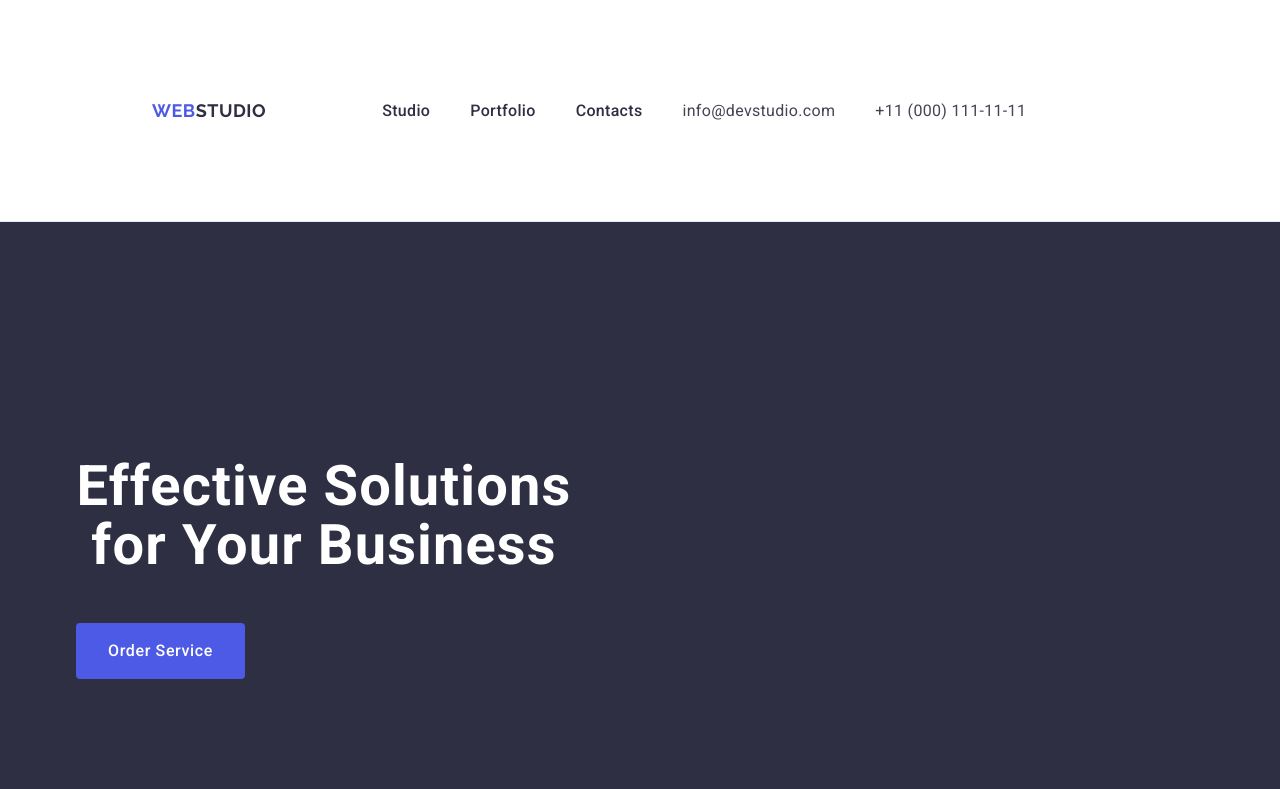
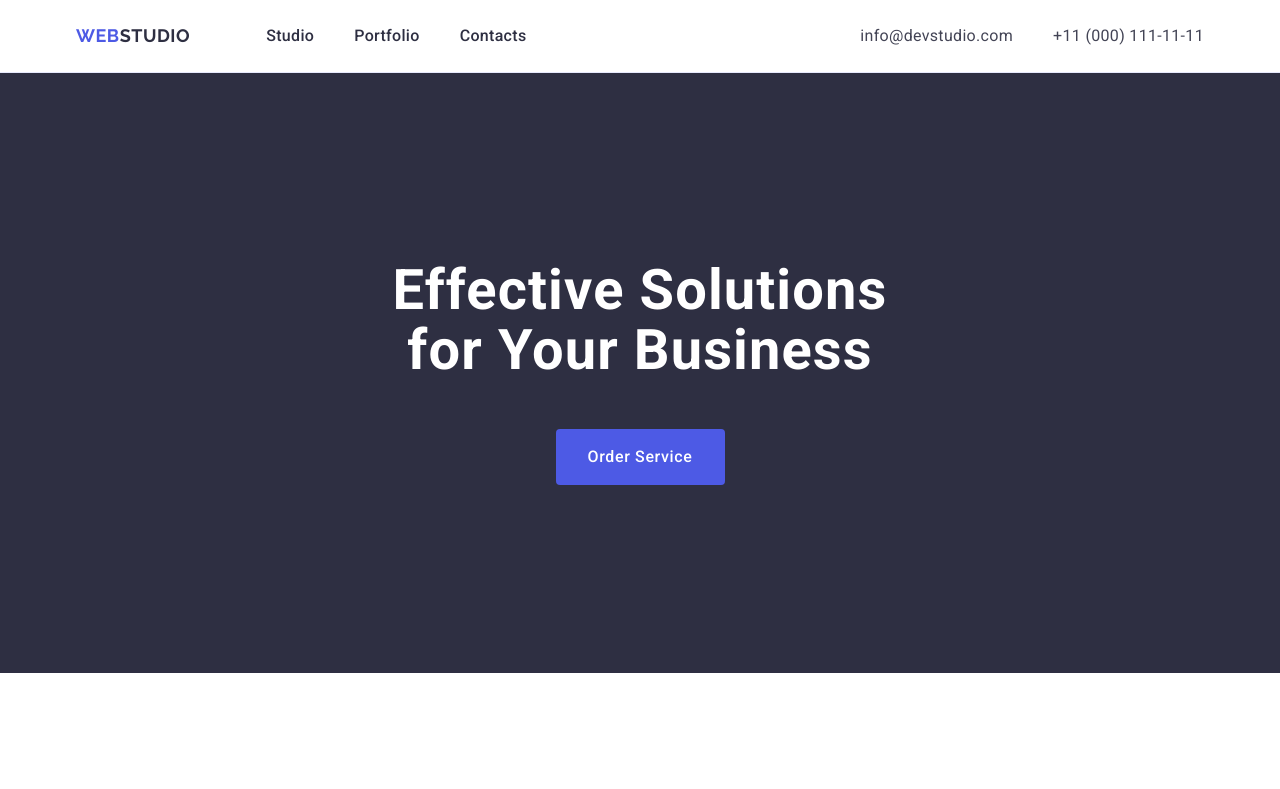
Before and after one commit to masenkq/goit-markup-hw-03, a plain HTML site: page index.html in a window 1280 px wide. Shown: the top 789 px of the page. Drawn offline with nearby package versions, Linux system fonts and the light colour scheme.

Commit message:
last push

```diff
--- a/css/style.css
+++ b/css/style.css
@@ -8,11 +8,25 @@ body {
 img {
     display: block;
 }
-
-a {
+a{
     text-decoration: none;
 }
+ul,
+ol {
+    list-style-type: none;
+    margin: 0;
+    padding: 0;
+}
 
+h1,
+h2,
+h3,
+h4,
+h5,
+h6,
+p {
+    margin: 0;
+}
 .header-container {
     display: flex;
     align-items: center;
@@ -52,7 +66,6 @@ ol {
 .header-nav {
     display: flex;
     align-items: center;
-    padding: 24px 0;
 }
 
 .logo {
@@ -63,7 +76,7 @@ ol {
     letter-spacing: 0.03em;
     text-transform: uppercase;
     color: #4d5ae5;
-    margin: 76px;
+    margin-right: 76px;
     /*motzna k logo-header*/
 }
 
@@ -77,10 +90,11 @@ ol {
 }
 
 .nav-item {
-    padding: 24px 0;
+
 }
 
 .nav-link {
+    display: block;
     font-weight: 500;
     font-size: 16px;
     line-height: 1.5;
@@ -98,6 +112,7 @@ ol {
 
 .contacts {
     font-style: normal;
+    margin-left: auto;
 }
 
 .contacts-list {
@@ -129,6 +144,9 @@ ol {
     text-align: center;
     color: #fff;
     max-width: 496px;
+    margin-left: auto;
+    margin-right: auto;
+    margin-bottom: 48px;
 }
 
 .solutions-button {
@@ -146,6 +164,8 @@ ol {
     height: 56px;
     border: none;
     border-radius: 4px;
+    margin-left: auto;
+        margin-right: auto;
 }
 
 .solutions-button:hover,
@@ -205,13 +225,12 @@ ol {
     text-align: center;
     text-transform: capitalize;
     color: #2e2f42;
-    background-color: #ffffff;
+
     /*mozna spatne*/
     margin-bottom: 72px;
 }
 
 .team-list {
-    background-color: #ffffff;
     display: flex;
     gap: 24px;
     padding-left: 0;
@@ -234,7 +253,7 @@ ol {
     line-height: 1.2;
     letter-spacing: 0.02em;
     color: #2e2f42;
-    width: calc((100% - 72px) / 4);
+
     text-align: center;
     margin-bottom: 8px
 }
@@ -249,7 +268,7 @@ ol {
 
 .team-container {
     padding: 32px 0;
-    border-radius: 0px 0px 4px 4px;
+
 
 }
 
@@ -268,7 +287,7 @@ ol {
     text-transform: capitalize;
     color: #2e2f42;
     margin-bottom: 72px;
-    width: calc((100% - 48px) / 3);
+
 
 }
 
@@ -277,7 +296,7 @@ ol {
     flex-wrap: wrap;
     column-gap: 24px;
     row-gap: 48px;
-    width: calc((100% - 48px) / 3);
+
     padding-left: 0;
     margin: 0;
 }
@@ -289,7 +308,7 @@ ol {
     letter-spacing: 0.02em;
     color: #2e2f42;
     margin-bottom: 8px;
-    width: calc((100% - 48px) / 3);
+
 }
 
 .portfolio-text {
@@ -297,7 +316,7 @@ ol {
     line-height: 1.5;
     letter-spacing: 0.02em;
     color: #434455;
-    width: calc((100% - 48px) / 3);
+
 }
 
 .portfolio-items {
```
